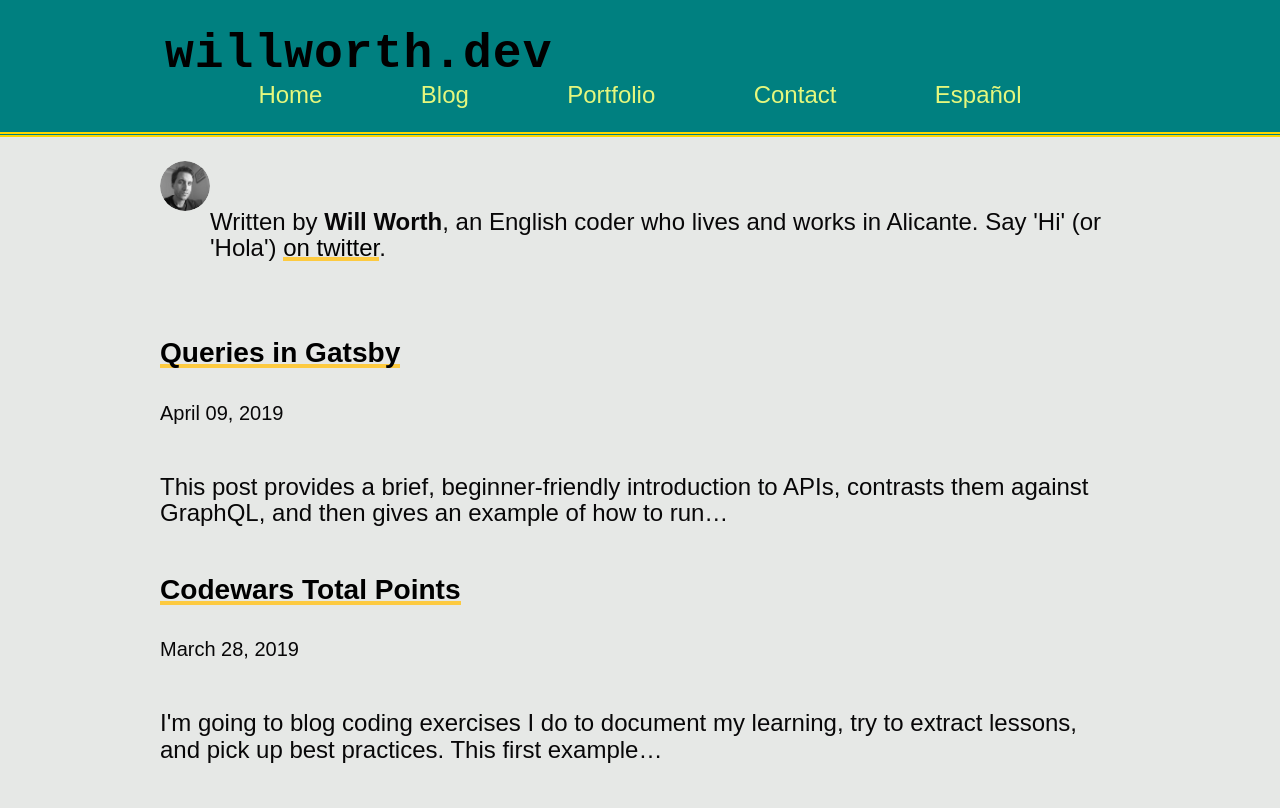
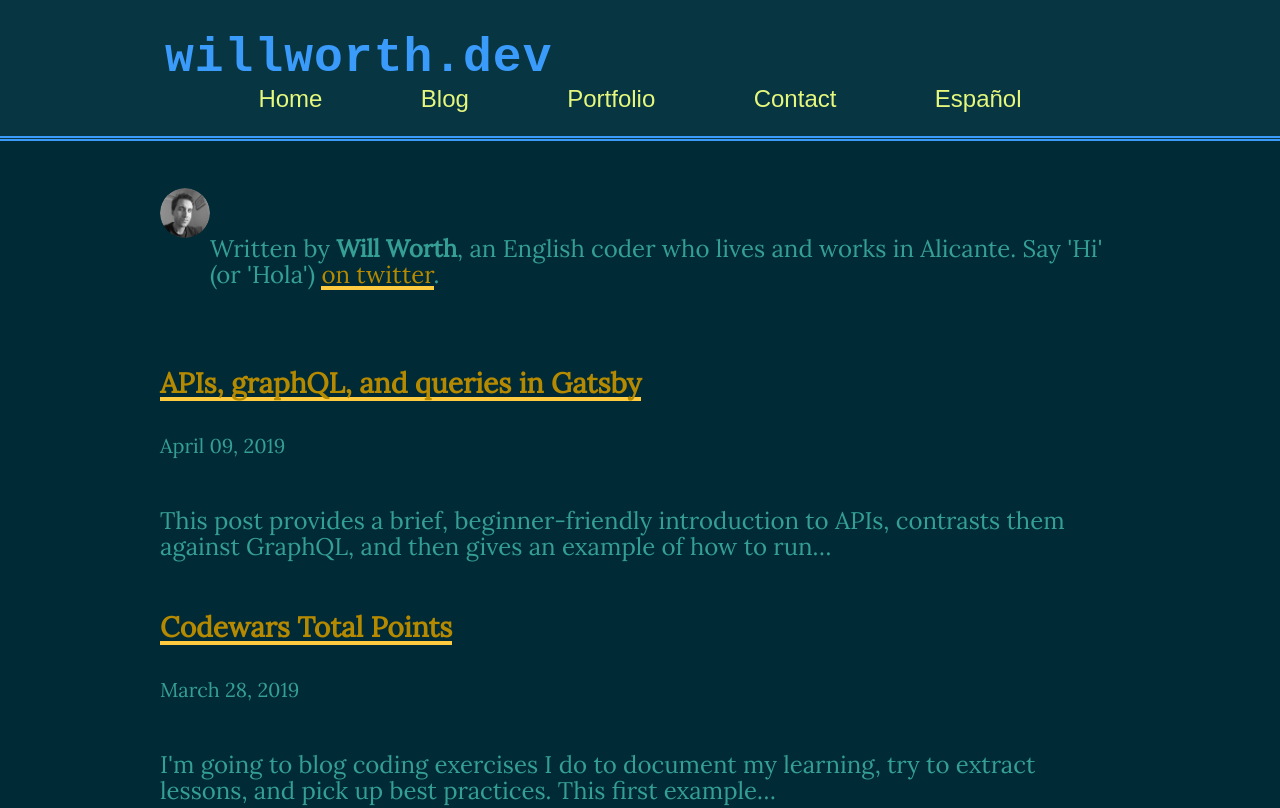
Before and after one commit to willworth/wwdev, a Gatsby site: page /blog/ in a window 1280 px wide. Shown: the top 808 px of the page. Built offline with nearby package versions, Linux system fonts and the light colour scheme; Gatsby itself is replaced by a stand-in of ours; a web font is replaced by a local one.

Commit message:
update colourscheme

````diff
--- a/content/blog/090419-query-gasby/index.md
+++ b/content/blog/090419-APIs-GraphQl-Gatsby/index.md
@@ -1,5 +1,5 @@
 ---
-title: Queries in Gatsby
+title: APIs, graphQL, and queries in Gatsby
 date: "2019-04-09"
 ---
 
@@ -21,7 +21,7 @@ So what does that mean and why should we care?
 
 An [API](https://en.wikipedia.org/wiki/Application_programming_interface) is, simply, a way to connect to a program.  If a company wants to allow others to access its program, it makes a public API for people to connect to. (Of course, companies routinely have APIs for different programs within their organisations to communicate, too.)  Goodreads, a book based social network now owned by Amazon, has a traditional API.  [Here's the API listings page](https://www.goodreads.com/api).
 
-If you look at those listings, you'll see that they are all different addresses - URLS.  These are called "endpoints" when talking about APIs. So just like accessing a normal website, different addresse (endpoints) provide you different things:
+If you look at those listings, you'll see that they are all different addresses - URLS.  These are called "endpoints" when talking about APIs. So just like accessing a normal website, different addresses (endpoints) provide you different things:
 ```
 Get the reviews for a book given an ISBN:
 https://www.goodreads.com/book/isbn/ISBN?format=FORMAT
--- a/package.json
+++ b/package.json
@@ -14,6 +14,7 @@
     "gatsby-plugin-catch-links": "^2.0.10",
     "gatsby-plugin-feed": "^2.0.13",
     "gatsby-plugin-google-analytics": "^2.0.13",
+    "gatsby-plugin-i18n": "^1.0.1",
     "gatsby-plugin-manifest": "^2.0.17",
     "gatsby-plugin-offline": "^2.0.22",
     "gatsby-plugin-react-helmet": "^3.0.6",
--- a/src/components/footer.js
+++ b/src/components/footer.js
@@ -4,7 +4,7 @@ import { Link } from "gatsby";
 const Footer = () => (
   <div className ="footer"
     style={{
-      background: "teal",
+      background: "#073541",
     //   marginBottom: "1.45rem",
       minHeight: "10vh"
     }}
@@ -14,7 +14,7 @@ const Footer = () => (
         <Link
           to="/"
           style={{
-            color: "black",
+            color: "#3a9bfb",
             textDecoration: "none",
             marginLeft: "60px",
              letterSpacing: "2px",
--- a/src/components/header.js
+++ b/src/components/header.js
@@ -14,12 +14,17 @@ const Header = () => (
   `}
   render={data =>(
 
-  <div className ="header" >
+    <div className ="header"
+    style={{
+      background: "#073541",
+      marginBottom: "1.45rem",
+    }}
+  >
     <div  style={{
         margin: "0 auto",
         maxWidth: 960,
         padding: "1.45rem 1.0875rem",
-        backgroundColor: "teal"
+        backgroundColor: "#073541"
 
       }}
     >
@@ -27,7 +32,7 @@ const Header = () => (
         <Link
           to="/" className = "sitetitle"
           style={{
-            color: "black",
+            color: "#3a9bfb",
             fontFamily: "monospace",
             textDecoration: "none",
             padding: "5px",
--- a/src/components/mainstyle.css
+++ b/src/components/mainstyle.css
@@ -1,10 +1,11 @@
+@import url('https://fonts.googleapis.com/css?family=Fredericka+the+Great|Lora|Rock+Salt');
 body {
-  background-color: #e6e8e6;
+  background-color: #002b36;
   margin: 0px;
   padding: 0px;
-  font-family: "Montserrat", sans-serif;
+  font-family: 'Lora', serif;
   font-size: 1.5em;
-  color: #080708;
+  color: #359f96;
 }
 
 
@@ -21,7 +22,7 @@ body {
 .header {
    flex-grow:1;
    background-color: teal;
-   border-bottom: thick double gold;
+   border-bottom: thick double #3a9bfb;
    }
 
 .main {
@@ -48,7 +49,7 @@ main a {
   background-position: 0 100%;
   background-repeat: repeat-x;
   background-size: 4px 4px;
-  color: #000;
+  color: #b58900;
   text-decoration: none;
   transition: background-size 0.2s;
 }
@@ -99,6 +100,12 @@ link {
   text-align: right;
   font-family: monospace;
   background-color: darkcyan;
+  background-color: #3a9bfb;
+  color: black;
+}
+
+.portfolioSummary  a {
+  color: black;
 }
 
 nav {
--- a/src/pages/portfolio.js
+++ b/src/pages/portfolio.js
@@ -115,7 +115,7 @@ const Portfolio = () => (
     </p>
     <hr />
     <p>
-      <a href="mailto:willworthdev@gmail.com">Email me</a>.
+      <a href="mailto:email@willworth.dev">Email me</a>.
     </p>
     <Link to="/">Go back to the homepage</Link>
   </Layout>
````
Also changed, not shown: 1 other file.
